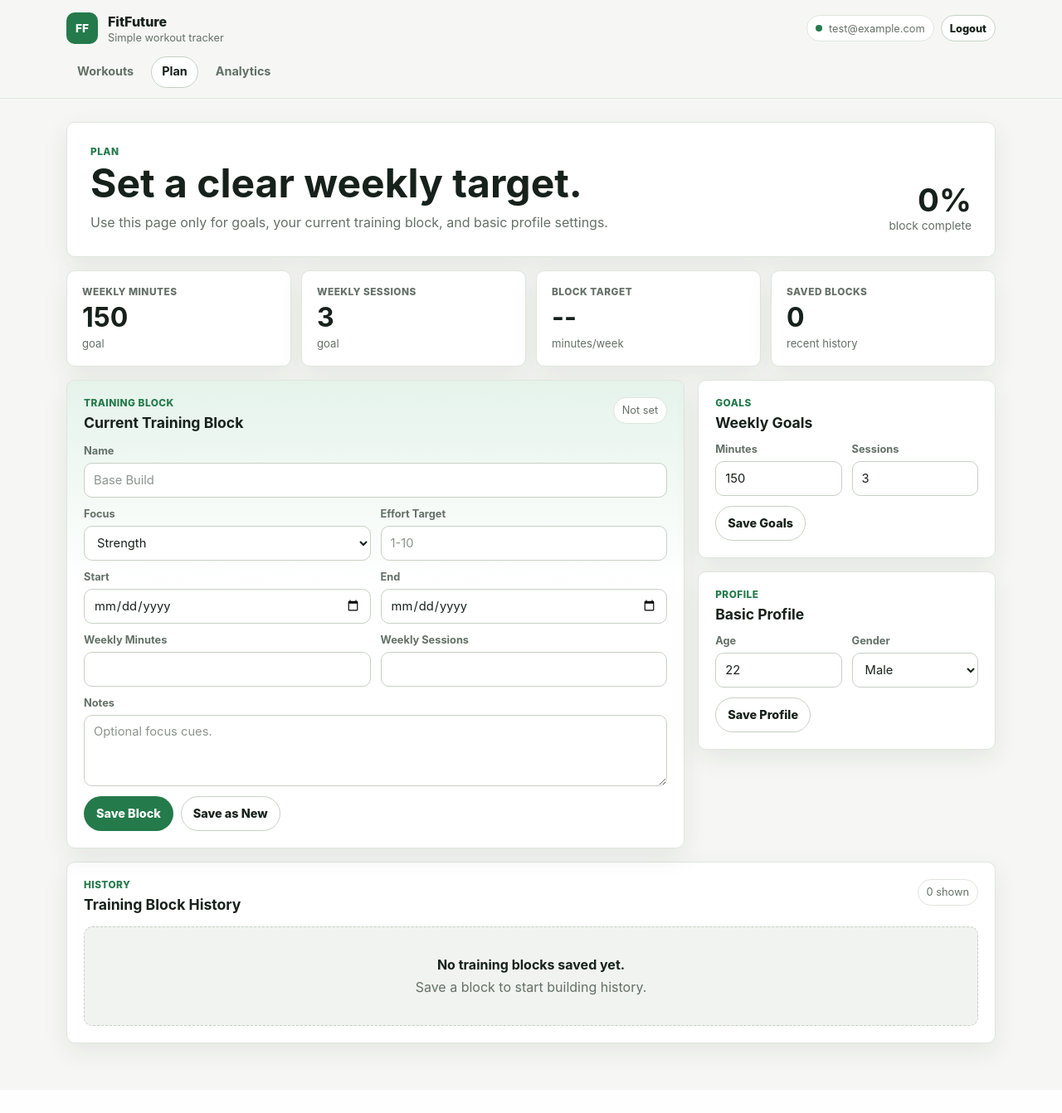
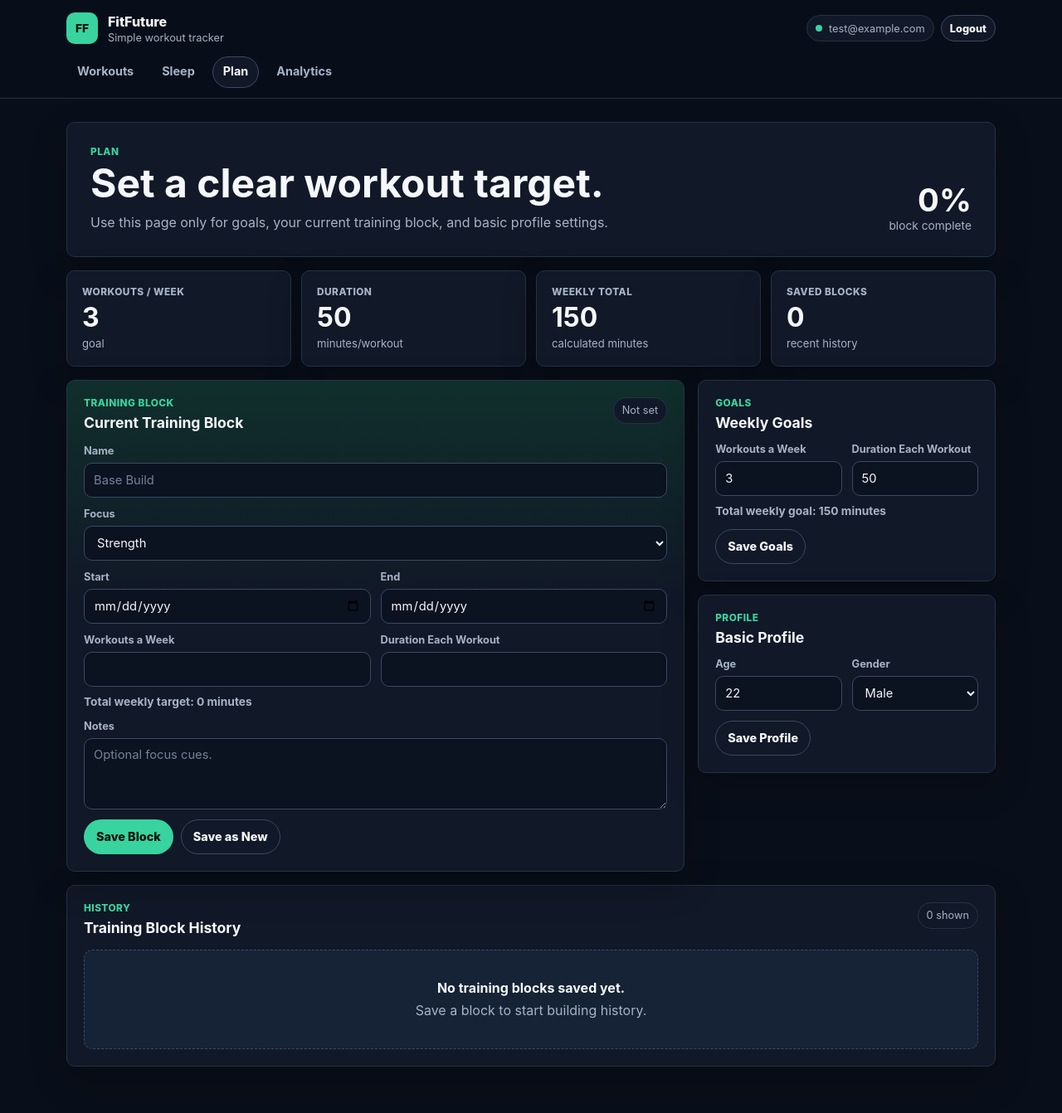
Before and after one commit to Shaun-Xie/FitFuture, a Flask app: page /plan in a window 1280 px wide. Shown: the whole page at 83% size. Before the commit the page ends 1280 px from the top, so only its background shows below. Run offline with Flask 3, Linux system fonts and the light colour scheme; the visitor is signed in with stand-in values (Sample User, id 1); data comes from the database, SQL or seed files in the repository; data that the repository does not hold is empty.

Commit message:
Refine workout planning and sleep logging UI

```diff
--- a/static/styles.css
+++ b/static/styles.css
@@ -1,20 +1,20 @@
 :root {
     --font-main: Inter, ui-sans-serif, system-ui, -apple-system, BlinkMacSystemFont, "Segoe UI", sans-serif;
-    --bg: #f6f7f4;
-    --surface: #ffffff;
-    --surface-soft: #f0f3ef;
-    --border: #dfe5dd;
-    --border-strong: #c7d0c5;
-    --text-main: #17211b;
-    --text-muted: #647067;
-    --text-faint: #8b958d;
-    --accent: #247a4b;
-    --accent-soft: #e5f3eb;
-    --aqua: #287c78;
-    --energy: #c87919;
-    --danger: #b42335;
+    --bg: #090f1a;
+    --surface: #111827;
+    --surface-soft: #162235;
+    --border: #253247;
+    --border-strong: #3a4a63;
+    --text-main: #f4f7fb;
+    --text-muted: #a6b3c6;
+    --text-faint: #748299;
+    --accent: #38d39f;
+    --accent-soft: #102f2c;
+    --aqua: #45c7e8;
+    --energy: #f6b44b;
+    --danger: #ff6b7a;
     --radius: 10px;
-    --shadow: 0 10px 30px rgba(25, 38, 31, 0.08);
+    --shadow: 0 16px 40px rgba(0, 0, 0, 0.28);
 }
 
 * { box-sizing: border-box; }
@@ -37,14 +37,14 @@ h2 { margin-bottom: 0; font-size: 1.1rem; }
     top: 0;
     z-index: 20;
     border-bottom: 1px solid var(--border);
-    background: rgba(246, 247, 244, 0.92);
+    background: rgba(9, 15, 26, 0.92);
     backdrop-filter: blur(14px);
 }
 .header-inner, .nav-tabs, .page-shell { width: min(1120px, calc(100% - 32px)); margin: 0 auto; }
 .header-inner { min-height: 68px; display: flex; align-items: center; justify-content: space-between; gap: 16px; }
 .brand, .topbar-actions, .nav-tabs, .status-pill, .pill, .btn, .actions-cell, .hero-meta { display: flex; align-items: center; }
 .brand { gap: 12px; min-width: 0; }
-.brand-logo { width: 38px; height: 38px; border-radius: var(--radius); background: var(--accent); color: white; display: grid; place-items: center; flex: 0 0 auto; }
+.brand-logo { width: 38px; height: 38px; border-radius: var(--radius); background: var(--accent); color: #06110d; display: grid; place-items: center; flex: 0 0 auto; }
 .brand-logo-inner { font-size: 0.86rem; font-weight: 850; }
 .brand-title { font-weight: 850; }
 .brand-subtitle, .metric-note, .date-stack span, .section-kicker, .hero-lede, .empty-panel span, .dataset-item span, .insight-card p, .field label, .muted, .history-main span, .history-main p { color: var(--text-muted); }
@@ -82,13 +82,13 @@ h2 { margin-bottom: 0; font-size: 1.1rem; }
     padding: 11px 12px;
     border: 1px solid #f0b8c0;
     border-radius: var(--radius);
-    background: #fff1f3;
-    color: #7f1d2d;
+    background: rgba(127, 29, 45, 0.28);
+    color: #ffc7d0;
     font-size: 0.88rem;
     font-weight: 700;
 }
 .flash-stack .form-alert { margin-bottom: 0; }
-.form-alert-success { border-color: #a8dbbd; background: #edf9f1; color: #14532d; }
+.form-alert-success { border-color: #a8dbbd; background: rgba(20, 83, 45, 0.28); color: #bdf7d2; }
 
 .page-intro, .dashboard-hero {
     display: flex;
@@ -137,7 +137,7 @@ h2 { margin-bottom: 0; font-size: 1.1rem; }
 .analytics-layout-simple { grid-template-columns: 1fr 1fr; margin-top: 16px; }
 .panel { padding: 20px; }
 .panel-wide { min-width: 0; }
-.panel-accent { background: linear-gradient(180deg, var(--accent-soft), #fff 44%); }
+.panel-accent { background: linear-gradient(180deg, var(--accent-soft), var(--surface) 44%); }
 .panel-header { display: flex; align-items: flex-start; justify-content: space-between; gap: 16px; margin-bottom: 16px; }
 .panel-header.compact { margin-bottom: 14px; }
 .side-stack { display: grid; gap: 16px; align-content: start; }
@@ -153,7 +153,7 @@ form { margin: 0; }
     min-height: 42px;
     border: 1px solid var(--border-strong);
     border-radius: var(--radius);
-    background: #fff;
+    background: #0b1220;
     color: var(--text-main);
     outline: none;
     padding: 10px 11px;
@@ -162,6 +162,7 @@ form { margin: 0; }
 .field textarea { min-height: 86px; resize: vertical; }
 .field input::placeholder, .field textarea::placeholder { color: var(--text-faint); }
 .field input:focus, .field select:focus, .field textarea:focus { border-color: var(--accent); box-shadow: 0 0 0 3px rgba(36, 122, 75, 0.12); }
+.calculated-note { margin: -2px 0 14px; color: var(--text-muted); font-size: 0.86rem; font-weight: 750; }
 .toolbar-form { margin-bottom: 14px; padding: 12px; border: 1px solid var(--border); border-radius: var(--radius); background: var(--surface-soft); }
 .filters-row { align-items: end; margin-bottom: 0; }
 .toolbar-actions, .btn-row { display: flex; flex-wrap: wrap; align-items: center; gap: 9px; }
@@ -176,9 +177,9 @@ form { margin: 0; }
     font-size: 0.9rem;
     font-weight: 800;
 }
-.btn-primary { background: var(--accent); color: #fff; }
-.btn-ghost { border-color: var(--border-strong); background: #fff; color: var(--text-main); }
-.btn-danger { border-color: #efb1ba; background: #fff3f5; color: var(--danger); }
+.btn-primary { background: var(--accent); color: #06110d; }
+.btn-ghost { border-color: var(--border-strong); background: var(--surface); color: var(--text-main); }
+.btn-danger { border-color: #efb1ba; background: rgba(180, 35, 53, 0.16); color: var(--danger); }
 .btn-compact { min-height: 32px; padding: 6px 10px; font-size: 0.8rem; }
 
 .history-list { display: grid; gap: 10px; }
@@ -190,7 +191,7 @@ form { margin: 0; }
     padding: 14px;
     border: 1px solid var(--border);
     border-radius: var(--radius);
-    background: #fff;
+    background: var(--surface);
 }
 .history-main { display: grid; gap: 4px; min-width: 0; }
 .history-main p { margin: 4px 0 0; line-height: 1.45; overflow-wrap: anywhere; }
@@ -217,7 +218,7 @@ tbody tr:last-child td { border-bottom: 0; }
 .record-grid { grid-template-columns: repeat(2, minmax(0, 1fr)); }
 .record-grid-simple { grid-template-columns: repeat(2, minmax(0, 1fr)); }
 .streak-summary { grid-template-columns: repeat(3, minmax(0, 1fr)); margin-bottom: 12px; }
-.insight-card, .recommendation-card, .record-card, .streak-summary article, .streak-week, .chart-card { padding: 16px; background: #fff; border: 1px solid var(--border); border-radius: var(--radius); }
+.insight-card, .recommendation-card, .record-card, .streak-summary article, .streak-week, .chart-card { padding: 16px; background: var(--surface); border: 1px solid var(--border); border-radius: var(--radius); }
 .recommendation-card span, .record-card span, .streak-summary span, .streak-week span, .streak-week small { color: var(--text-muted); font-size: 0.74rem; font-weight: 850; text-transform: uppercase; }
 .recommendation-card strong, .record-card strong, .streak-summary strong { display: block; margin: 8px 0; line-height: 1.2; }
 .record-card strong, .streak-summary strong { font-size: 1.5rem; }
@@ -253,7 +254,7 @@ tbody tr:last-child td { border-bottom: 0; }
     .header-inner { min-height: auto; align-items: flex-start; flex-direction: column; padding: 14px 0 12px; gap: 12px; }
     .topbar-actions { width: 100%; justify-content: stretch; }
     .status-pill { flex: 1 1 auto; justify-content: center; }
-    .nav-tabs { display: grid; grid-template-columns: repeat(3, minmax(0, 1fr)); }
+    .nav-tabs { display: grid; grid-template-columns: repeat(4, minmax(0, 1fr)); }
     .nav-tab { justify-content: center; }
     .page-shell { padding-top: 18px; }
     .page-intro, .dashboard-hero, .panel { padding: 18px; }
--- a/templates/base.html
+++ b/templates/base.html
@@ -42,6 +42,12 @@
                     class="nav-tab {% if active_view == 'workouts' %}nav-tab-active{% endif %}"
                 >
                     Workouts
+                </a>
+                <a
+                    href="{{ url_for('workouts.sleep') }}"
+                    class="nav-tab {% if active_view == 'sleep' %}nav-tab-active{% endif %}"
+                >
+                    Sleep
                 </a>
                 <a
                     href="{{ url_for('workouts.plan') }}"
--- a/templates/plan.html
+++ b/templates/plan.html
@@ -4,7 +4,7 @@
 <section class="page-intro">
     <div>
         <p class="eyebrow">Plan</p>
-        <h1>Set a clear weekly target.</h1>
+        <h1>Set a clear workout target.</h1>
         <p class="hero-lede">Use this page only for goals, your current training block, and basic profile settings.</p>
     </div>
     <div class="intro-summary">
@@ -15,19 +15,19 @@
 
 <section class="metric-grid">
     <article class="metric-tile">
-        <span class="metric-label">Weekly Minutes</span>
-        <strong>{{ goals.weekly_minutes_goal }}</strong>
-        <span class="metric-note">goal</span>
-    </article>
-    <article class="metric-tile">
-        <span class="metric-label">Weekly Sessions</span>
+        <span class="metric-label">Workouts / Week</span>
         <strong>{{ goals.weekly_sessions_goal }}</strong>
         <span class="metric-note">goal</span>
     </article>
     <article class="metric-tile">
-        <span class="metric-label">Block Target</span>
-        <strong>{{ training_block_progress.target_weekly_minutes if training_block_progress.has_block else '--' }}</strong>
-        <span class="metric-note">minutes/week</span>
+        <span class="metric-label">Duration</span>
+        <strong>{{ (goals.weekly_minutes_goal // goals.weekly_sessions_goal) if goals.weekly_sessions_goal else '--' }}</strong>
+        <span class="metric-note">minutes/workout</span>
+    </article>
+    <article class="metric-tile">
+        <span class="metric-label">Weekly Total</span>
+        <strong>{{ goals.weekly_minutes_goal }}</strong>
+        <span class="metric-note">calculated minutes</span>
     </article>
     <article class="metric-tile">
         <span class="metric-label">Saved Blocks</span>
@@ -61,7 +61,7 @@
                 </div>
             </div>
             <div class="field-row">
-                <div class="field">
+                <div class="field field-full">
                     <label for="training_focus">Focus</label>
                     <select id="training_focus" name="training_focus" required>
                         {% set selected_focus = block_form.training_focus if block_form else '' %}
@@ -69,10 +69,6 @@
                             <option value="{{ value }}" {% if selected_focus == value %}selected{% endif %}>{{ label }}</option>
                         {% endfor %}
                     </select>
-                </div>
-                <div class="field">
-                    <label for="target_effort">Effort Target</label>
-                    <input type="number" id="target_effort" name="target_effort" min="1" max="10" placeholder="1-10" value="{{ block_form.target_effort if block_form and block_form.target_effort is not none else '' }}">
                 </div>
             </div>
             <div class="field-row">
@@ -85,16 +81,19 @@
                     <input type="date" id="end_date" name="end_date" value="{{ (block_form.end_date if block_form else '') or '' }}" required>
                 </div>
             </div>
+            {% set block_workouts = (block_form.workouts_per_week if block_form and block_form.workouts_per_week else block_form.target_weekly_sessions if block_form else '') %}
+            {% set block_duration = (block_form.workout_duration_minutes if block_form and block_form.workout_duration_minutes else (block_form.target_weekly_minutes // block_form.target_weekly_sessions) if block_form and block_form.target_weekly_sessions else '') %}
             <div class="field-row">
                 <div class="field">
-                    <label for="target_weekly_minutes">Weekly Minutes</label>
-                    <input type="number" id="target_weekly_minutes" name="target_weekly_minutes" min="30" max="900" value="{{ (block_form.target_weekly_minutes if block_form else '') or '' }}" required>
+                    <label for="block_workouts_per_week">Workouts a Week</label>
+                    <input type="number" id="block_workouts_per_week" name="workouts_per_week" min="1" max="14" value="{{ block_workouts }}" required>
                 </div>
                 <div class="field">
-                    <label for="target_weekly_sessions">Weekly Sessions</label>
-                    <input type="number" id="target_weekly_sessions" name="target_weekly_sessions" min="1" max="14" value="{{ (block_form.target_weekly_sessions if block_form else '') or '' }}" required>
+                    <label for="block_workout_duration_minutes">Duration Each Workout</label>
+                    <input type="number" id="block_workout_duration_minutes" name="workout_duration_minutes" min="10" max="300" value="{{ block_duration }}" required>
                 </div>
             </div>
+            <p class="calculated-note">Total weekly target: {{ (block_workouts|int) * (block_duration|int) if block_workouts and block_duration else 0 }} minutes</p>
             <div class="field-row">
                 <div class="field field-full">
                     <label for="block_notes">Notes</label>
@@ -129,16 +128,19 @@
                         {% endfor %}
                     </div>
                 {% endif %}
+                {% set goal_workouts = (goal_form.workouts_per_week if goal_form and goal_form.workouts_per_week else goal_form.weekly_sessions_goal if goal_form else '') %}
+                {% set goal_duration = (goal_form.workout_duration_minutes if goal_form and goal_form.workout_duration_minutes else (goal_form.weekly_minutes_goal // goal_form.weekly_sessions_goal) if goal_form and goal_form.weekly_sessions_goal else '') %}
                 <div class="field-row">
                     <div class="field">
-                        <label for="weekly_minutes_goal">Minutes</label>
-                        <input type="number" id="weekly_minutes_goal" name="weekly_minutes_goal" min="30" max="600" value="{{ (goal_form.weekly_minutes_goal if goal_form else '') or '' }}" required>
+                        <label for="goal_workouts_per_week">Workouts a Week</label>
+                        <input type="number" id="goal_workouts_per_week" name="workouts_per_week" min="1" max="14" value="{{ goal_workouts }}" required>
                     </div>
                     <div class="field">
-                        <label for="weekly_sessions_goal">Sessions</label>
-                        <input type="number" id="weekly_sessions_goal" name="weekly_sessions_goal" min="1" max="14" value="{{ (goal_form.weekly_sessions_goal if goal_form else '') or '' }}" required>
+                        <label for="goal_workout_duration_minutes">Duration Each Workout</label>
+                        <input type="number" id="goal_workout_duration_minutes" name="workout_duration_minutes" min="10" max="300" value="{{ goal_duration }}" required>
                     </div>
                 </div>
+                <p class="calculated-note">Total weekly goal: {{ (goal_workouts|int) * (goal_duration|int) if goal_workouts and goal_duration else 0 }} minutes</p>
                 <div class="btn-row">
                     <button type="submit" class="btn btn-ghost">Save Goals</button>
                 </div>
@@ -197,7 +199,7 @@
                 <article class="history-item">
                     <div class="history-main">
                         <strong>{{ block.block_name }}</strong>
-                        <span>{{ block.focus_label }} · {{ block.start_date }} to {{ block.end_date }} · {{ block.target_weekly_minutes }} min/week</span>
+                        <span>{{ block.focus_label }} · {{ block.start_date }} to {{ block.end_date }} · {{ block.target_weekly_sessions }} workouts/week · {{ (block.target_weekly_minutes // block.target_weekly_sessions) if block.target_weekly_sessions else '--' }} min each · {{ block.target_weekly_minutes }} min total</span>
                     </div>
                     <span class="pill">{{ block.status_label }}</span>
                 </article>
```
Also changed, not shown: fitfuture/db.py (+47 -39 lines), fitfuture/validation.py (+97 -19 lines), fitfuture/workouts.py (+178 -0 lines), templates/sleep.html (added, +129 -0 lines), templates/workouts.html (+3 -18 lines), tests/test_auth_workouts.py (+65 -12 lines), tests/test_migrations.py (+2 -1 lines), README.md.
